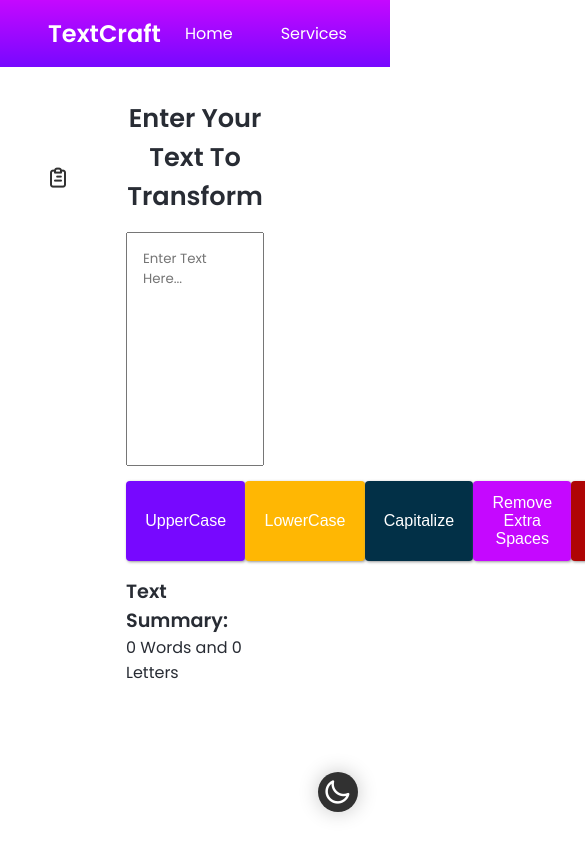
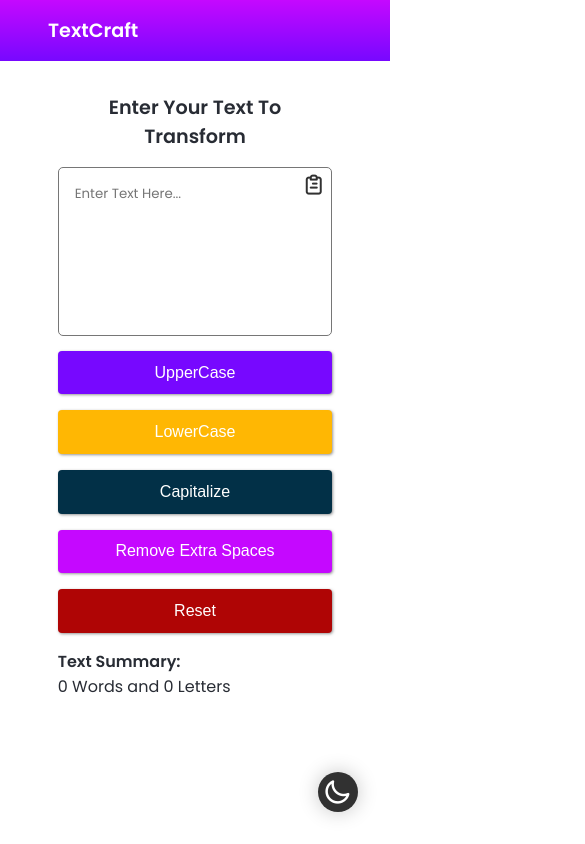
Before and after one commit to shaggy619/react-js, a React (Create React App) app in the folder text-craft/: page / in a window 390 px wide. Shown: the top 844 px of the page, 585 px wide, since content can reach past the window. Built offline with nearby package versions, Linux system fonts and the light colour scheme.

Commit message:
Improved dark mode

```diff
--- a/text-craft/src/App.css
+++ b/text-craft/src/App.css
@@ -101,8 +101,14 @@ h1 {
 textarea {
   font-family: "Poppins";
   padding: 1rem;
-  padding-right: 2.5rem;
+  padding-right: 1.8rem;
   width: 100%;
+  border-radius: 5px;
+}
+
+textarea.dark-mode {
+  background-color: rgb(58, 59, 60);
+  color: white;
 }
 
 .btn {
@@ -213,10 +219,69 @@ button {
 } */
 
 .uil-clipboard-alt {
-  position: absolute;
-  top: 10rem;
-  right: 20rem;
   cursor: pointer;
   font-size: 1.5rem;
   color: rgb(49, 49, 49);
+  z-index: 10;
 }
+
+.clipboard {
+  display: flex;
+  justify-content: flex-end;
+  height: 0;
+  margin-right: 0.4rem;
+}
+
+.uil-clipboard-alt.dark-mode {
+  color: white;
+}
+
+@media screen and (max-width: 1200px) {
+  .btn {
+    display: grid;
+    grid-template-columns: 1fr 1fr;
+    gap: 1rem;
+  }
+}
+
+@media screen and (max-width: 850px) {
+  .container {
+    width: 80vw;
+  }
+}
+
+@media screen and (max-width: 650px) {
+  .btn {
+    grid-template-columns: 1fr;
+  }
+  h1,
+  h2 {
+    font-size: 1.2rem;
+  }
+
+  .summary {
+    font-size: 1rem;
+  }
+
+  .menu-items {
+    display: none;
+  }
+}
+
+@media screen and (max-width: 500px) {
+  .container {
+    width: 90vw;
+  }
+  textarea {
+    height: 25vh;
+  }
+}
+
+@media screen and (max-width: 400px) {
+  .container {
+    width: 95vw;
+  }
+  textarea {
+    height: 20vh;
+  }
+}
--- a/text-craft/src/components/Form.js
+++ b/text-craft/src/components/Form.js
@@ -2,29 +2,33 @@ import React, { useState } from "react";
 
 export default function Form() {
   const [text, changedText] = useState("");
-  const [isDarkMode, setIsDarkMode] = useState(false); // Track dark mode state
+  const [isDarkMode, setIsDarkMode] = useState(false);
   const [isMoonVisible, setIsMoonVisible] = useState(true);
 
+  //Function to change the text on the textArea as we keep typing
   const handleOnChange = (event) => {
     let newText = event.target.value;
     changedText(newText);
-    console.log("Changed");
   };
 
+  //Function to clear text from the textArea
   const handleClear = () => {
     changedText("");
   };
 
+  //Function to change text to Uppercase
   const handleUpclick = () => {
     let newText = text.toUpperCase();
     changedText(newText);
   };
 
+  //Function to change text to Lowercase
   const handleLoClick = () => {
     let newText = text.toLowerCase();
     changedText(newText);
   };
 
+  //Function to Capitalize the text
   const handleCapClick = () => {
     const words = text.split(" ");
     const capitalizedWord = words.map((word) => {
@@ -34,13 +38,13 @@ export default function Form() {
     changedText(capitalizedText);
   };
 
+  //Function to remove extra spaces
   const handleExtraSpace = () => {
     let words = text.split(" ");
     let joinedWords = "";
     words.forEach((elem) => {
       if (elem[0] !== undefined) {
         joinedWords += elem + " ";
-        console.log(joinedWords);
       }
     });
     changedText(joinedWords);
@@ -49,17 +53,25 @@ export default function Form() {
   const nonWhitespaceText = text.replace(/\s/g, ""); // Remove all whitespace characters
   const charCount = nonWhitespaceText.length;
 
+  //Function to switch between dark mode and light mode
   const handleChangeMode = () => {
+    let textBox = document.getElementById("textArea");
+    let clipboard = document.querySelector(".uil-clipboard-alt");
     setIsMoonVisible(!isMoonVisible);
     // Toggle dark mode
     setIsDarkMode(!isDarkMode);
     if (isDarkMode) {
       document.body.classList.remove("dark-mode");
+      textBox.classList.remove("dark-mode");
+      clipboard.classList.remove("dark-mode");
     } else {
       document.body.classList.add("dark-mode");
+      textBox.classList.add("dark-mode");
+      clipboard.classList.add("dark-mode");
     }
   };
 
+  //Function to copy text from textArea to clipboard
   const handleCopyText = () => {
     let text = document.getElementById("textArea");
     text.select();
@@ -72,6 +84,9 @@ export default function Form() {
       <div className="container">
         <div>
           <h1>Enter Your Text To Transform</h1>
+          <span className="clipboard">
+            <i onClick={handleCopyText} className="uil uil-clipboard-alt"></i>
+          </span>
           <textarea
             placeholder="Enter Text Here..."
             value={text}
@@ -80,7 +95,7 @@ export default function Form() {
             className="no-resize"
             id="textArea"
           ></textarea>
-          <i onClick={handleCopyText} class="uil uil-clipboard-alt"></i>
+
           <div className="btn">
             <button className="btn-1" onClick={handleUpclick}>
               UpperCase
```
